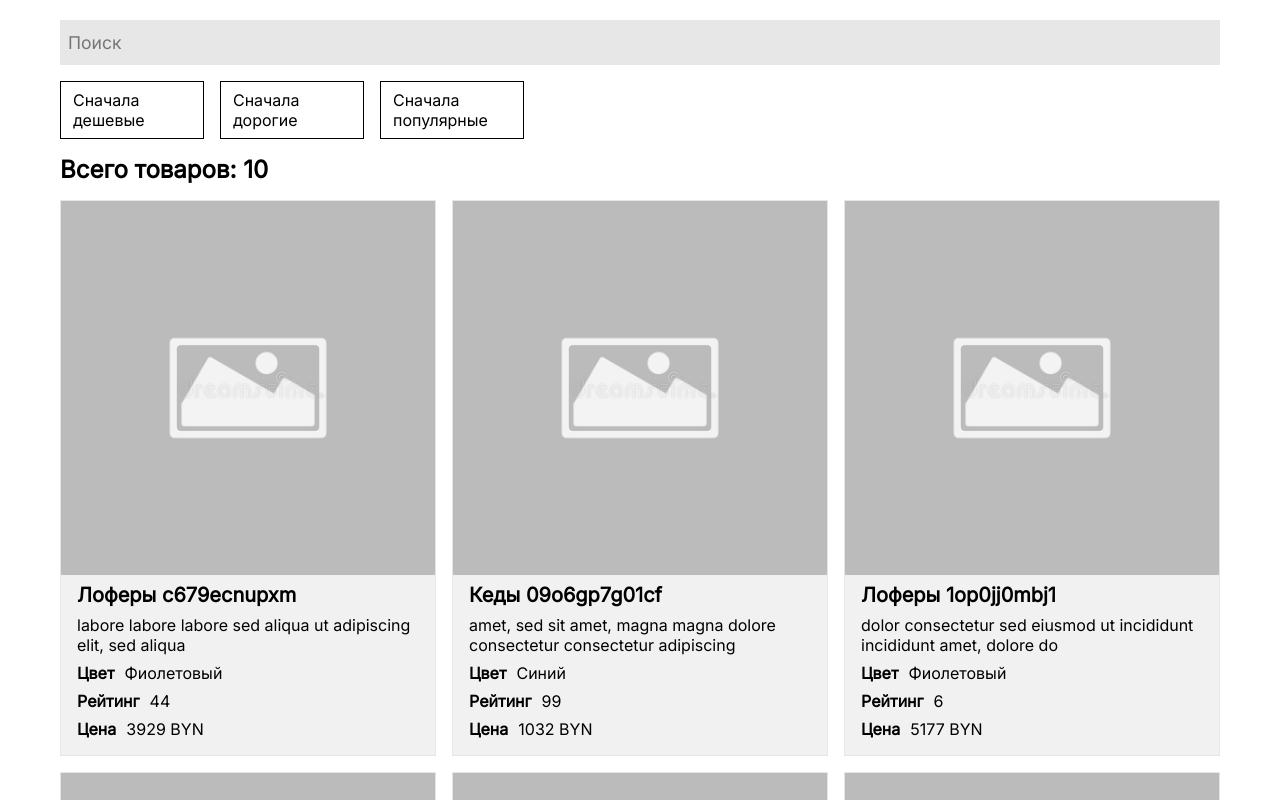
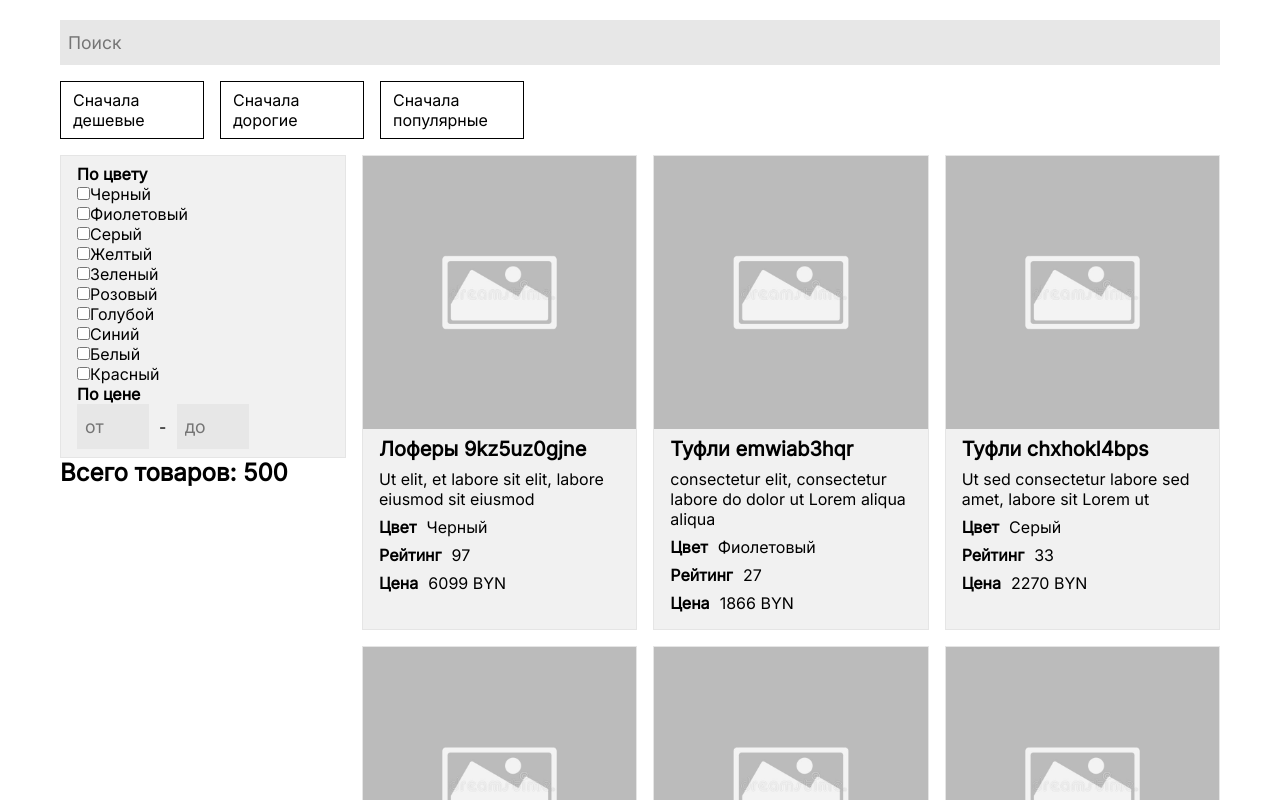
Before and after one commit to StanEkso/Online-Store-React, a React (Create React App) app: page / in a window 1280 px wide. Shown: the top 800 px of the page. Built offline with nearby package versions, Linux system fonts and the light colour scheme.

Commit message:
feat: filters for catalog

```diff
--- a/src/components/app/App.tsx
+++ b/src/components/app/App.tsx
@@ -1,13 +1,15 @@
 import React, { useMemo, useState } from "react";
 import { useDebouncedValue } from "../../hooks/useDebouncedValue";
+import { useFilters } from "../../hooks/useFilters";
 import useSorting from "../../hooks/useSortings";
 import generateProducts from "../../utils/product-generator";
 import CardList from "../card/CardList";
+import Filters from "../filters/Filters";
 import SearchBar from "../searchBar/SearchBar";
 import Sortings from "../sortings/Sortings";
 
 function App() {
-  const [cards] = useState(generateProducts(10));
+  const [cards] = useState(generateProducts(500));
 
   const [filterValue, setFilterValue] = useState("");
   const filterDeferred = useDebouncedValue(filterValue);
@@ -15,18 +17,31 @@ function App() {
   const [sortingValue, setSortingValue] = useState("default");
   const sortingFunction = useSorting(sortingValue);
 
+  const { filterFunction, filters, setFilters } = useFilters();
+
   const filteredCards = useMemo(() => {
     return cards
       .filter(({ name }) => name.includes(filterDeferred))
+      .filter(filterFunction)
       .sort(sortingFunction);
-  }, [filterDeferred, cards, sortingFunction]);
+  }, [filterDeferred, cards, sortingFunction, filterFunction]);
+
+  const colors = useMemo(
+    () => Array.from(new Set(cards.map(({ color }) => color))),
+    [cards]
+  );
   return (
     <div className="app__wrapper">
       <SearchBar value={filterValue} setValue={setFilterValue} />
       <Sortings sorting={sortingValue} setSorting={setSortingValue} />
-      <h2>Всего товаров: {filteredCards.length}</h2>
 
-      <CardList cards={filteredCards} />
+      <div className="app__wrapper__grid">
+        <div>
+          <Filters colors={colors} filters={filters} setFilters={setFilters} />
+          <h2>Всего товаров: {filteredCards.length}</h2>
+        </div>
+        <CardList cards={filteredCards} />
+      </div>
     </div>
   );
 }
--- /dev/null
+++ b/src/components/filters/Filters.module.scss
@@ -0,0 +1,24 @@
+.container {
+    background: #f1f1f1;
+    border: 1px solid #e5e5e5;
+    display: flex;
+    flex-direction: column;
+
+    padding: 8px 16px;
+
+}
+
+.price {
+    display: flex;
+    align-items: center;
+    gap: 1ch;
+}
+
+.price__input {
+    border: none;
+    outline: none;
+    background: #e7e7e7;
+    padding: 12px 8px;
+    font-size: 1.1em;
+    max-width: 72px;
+}
--- /dev/null
+++ b/src/components/filters/Filters.tsx
@@ -0,0 +1,72 @@
+import React, { FC } from "react";
+import { ProductColor } from "../../types/color";
+import { FiltersOptions } from "../../types/filters";
+import styles from "./Filters.module.scss";
+type Props = {
+  colors: ProductColor[];
+  filters: FiltersOptions;
+  setFilters: React.Dispatch<React.SetStateAction<FiltersOptions>>;
+};
+
+const Filters: FC<Props> = ({ colors, filters, setFilters }) => {
+  const handleChecked = (e: React.ChangeEvent<HTMLInputElement>) => {
+    const selectedColors = filters.selectedColors.filter(
+      (el) => el !== e.target.name
+    );
+    if (e.target.checked) selectedColors.push(e.target.name as ProductColor);
+    setFilters((state) => ({
+      ...state,
+      selectedColors,
+    }));
+  };
+  const handlePrice = (e: React.ChangeEvent<HTMLInputElement>) => {
+    const newFilters = { ...filters };
+    if (!e.target.value) {
+      switch (e.target.name) {
+        case "minimalPrice":
+          delete newFilters.minimalPrice;
+          break;
+        case "maximumPrice":
+          delete newFilters.maximumPrice;
+          break;
+      }
+      setFilters(newFilters);
+    } else {
+      setFilters({
+        ...newFilters,
+        [e.target.name]: +e.target.value,
+      });
+    }
+  };
+  return (
+    <div className={styles.container}>
+      <h4 className={styles.container__title}>По цвету</h4>
+      {colors.map((color, i) => (
+        <div className="" key={i}>
+          <input type="checkbox" name={color} id="" onChange={handleChecked} />
+          {color}
+        </div>
+      ))}
+      <h4 className={styles.container__title}>По цене</h4>
+      <div className={styles.price}>
+        <input
+          className={styles.price__input}
+          type="number"
+          name="minimalPrice"
+          onChange={handlePrice}
+          placeholder="от"
+        />{" "}
+        -{" "}
+        <input
+          className={styles.price__input}
+          type="number"
+          name="maximumPrice"
+          onChange={handlePrice}
+          placeholder="до"
+        />
+      </div>
+    </div>
+  );
+};
+
+export default Filters;
--- /dev/null
+++ b/src/hooks/useFilters.ts
@@ -0,0 +1,40 @@
+import { useCallback, useState } from "react";
+import { FiltersOptions } from "../types/filters";
+import { Product } from "../types/product";
+import { useDebouncedValue } from "./useDebouncedValue";
+
+export function useFilters() {
+  const [filters, setFilters] = useState<FiltersOptions>({
+    selectedColors: [],
+  });
+  const filtersDebounced = useDebouncedValue(filters);
+  const filterFunction = useCallback(
+    (A: Product) => {
+      const max = filtersDebounced?.maximumPrice || 1000000;
+      console.log(max);
+      console.log(A.price > max);
+      if (
+        !filtersDebounced.selectedColors.includes(A.color) &&
+        filtersDebounced.selectedColors.length
+      )
+        return false;
+      if (
+        filtersDebounced.minimalPrice &&
+        A.price < filtersDebounced.minimalPrice
+      )
+        return false;
+      if (
+        filtersDebounced.maximumPrice &&
+        A.price > filtersDebounced.maximumPrice
+      )
+        return false;
+      return true;
+    },
+    [filtersDebounced]
+  );
+  return {
+    filters,
+    setFilters,
+    filterFunction,
+  };
+}
--- a/src/index.scss
+++ b/src/index.scss
@@ -20,4 +20,17 @@
     @media (max-width: 767px) {
         margin: 10px;
     }
+
+    &__grid {
+        display: grid;
+        gap: 16px;
+
+        @media (min-width: 768px) {
+            grid-template-columns: 1fr 2fr;
+        }
+
+        @media (min-width: 1279px) {
+            grid-template-columns: 1fr 3fr;
+        }
+    }
 }
--- /dev/null
+++ b/src/types/filters.ts
@@ -0,0 +1,7 @@
+import { ProductColor } from "./color";
+
+export interface FiltersOptions {
+  selectedColors: ProductColor[];
+  minimalPrice?: number;
+  maximumPrice?: number;
+}
```
Also changed, not shown: src/utils/sorters/index.ts (deleted, +0 -8 lines).
